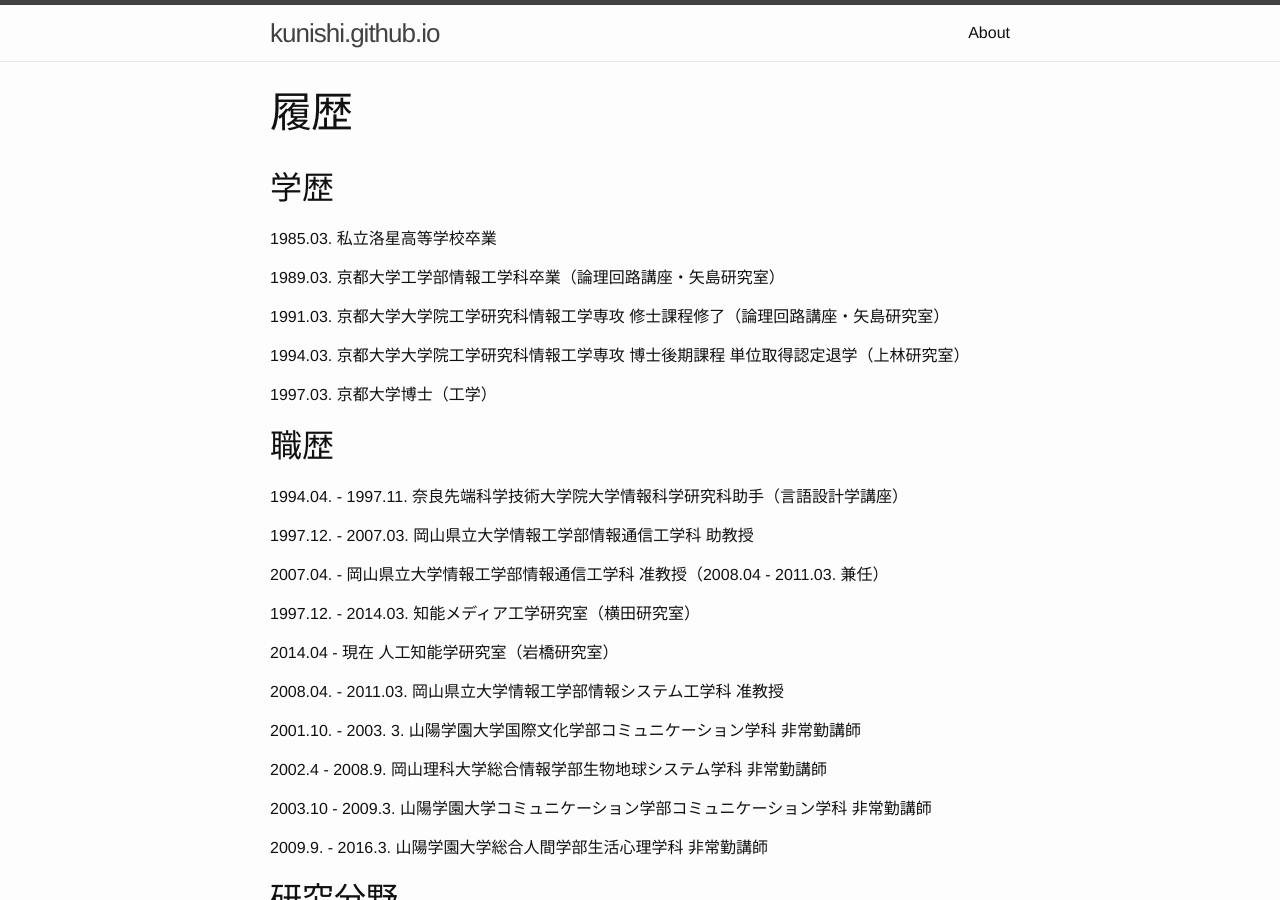
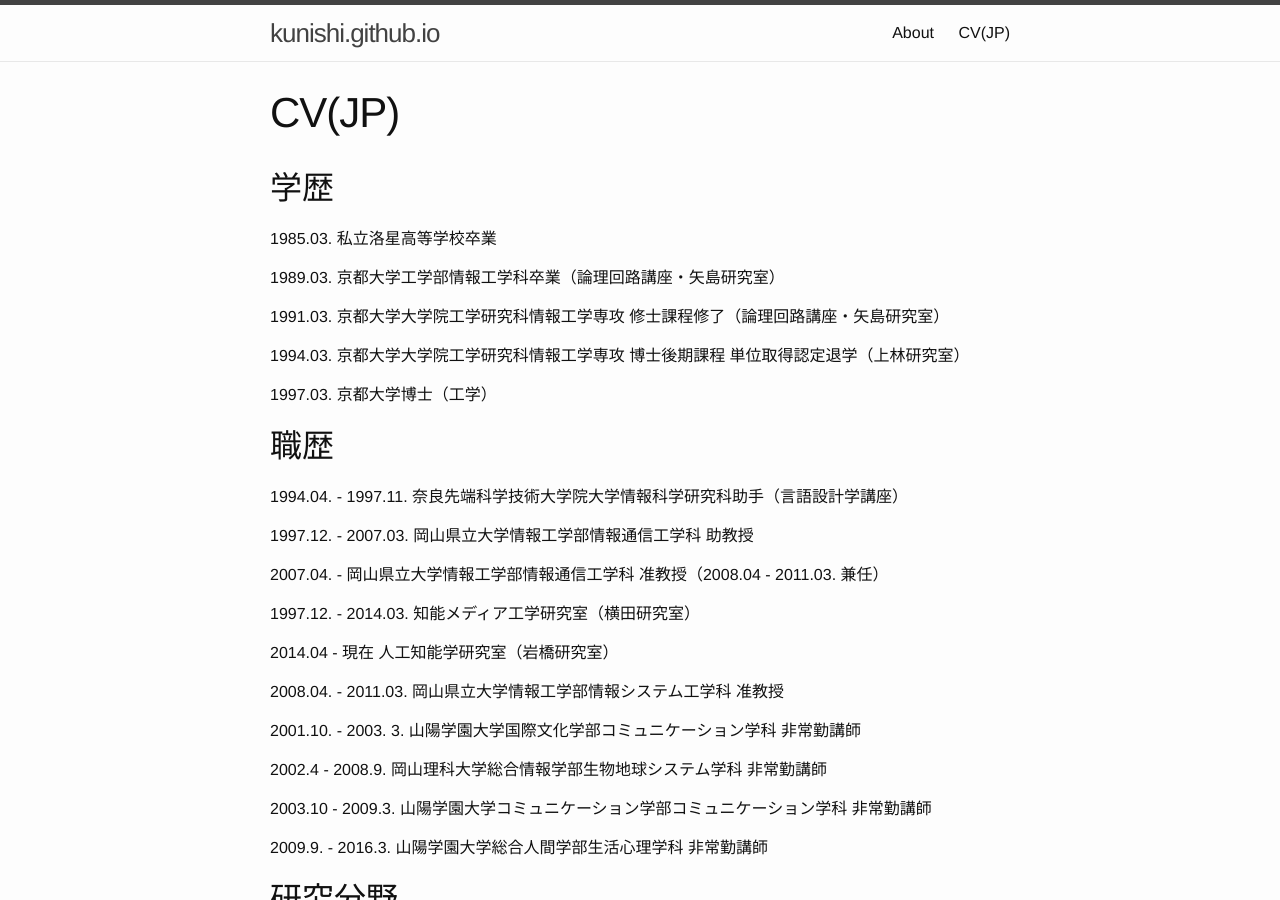
Before and after one commit to kunishi/kunishi.github.io, a Jekyll site: the page built from cv.md, in a window 1280 px wide and 900 px high. Built offline with Jekyll 4.4.1, drawn with Linux system fonts in a browser that asks for light colours.

```diff
--- a/cv.md
+++ b/cv.md
@@ -1,6 +1,7 @@
 ---
 layout: page
-title: 履歴
+title: CV(JP)
+tags: header
 ---
 ## 学歴
 
```
